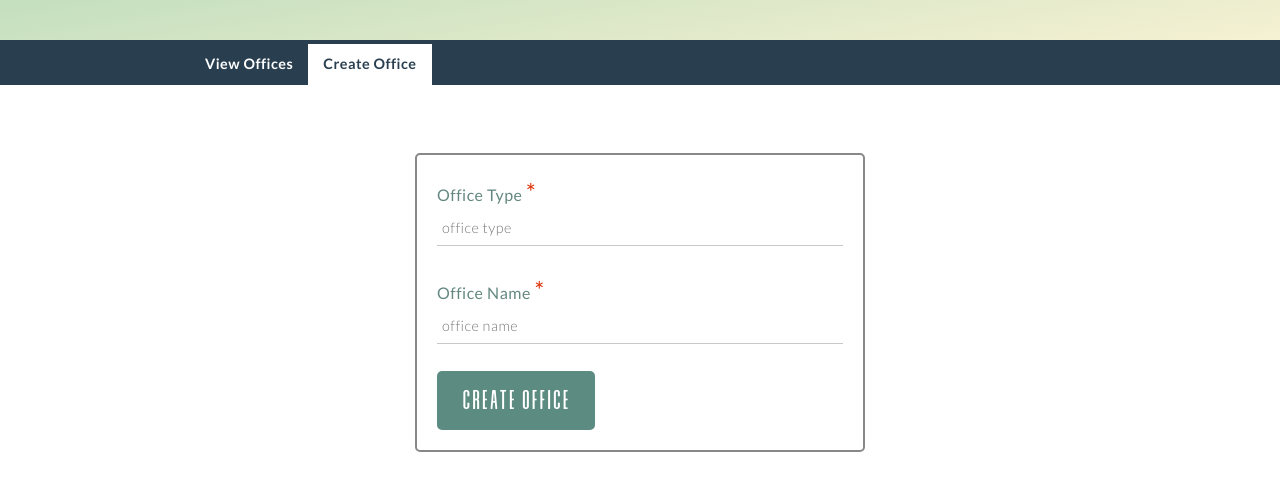
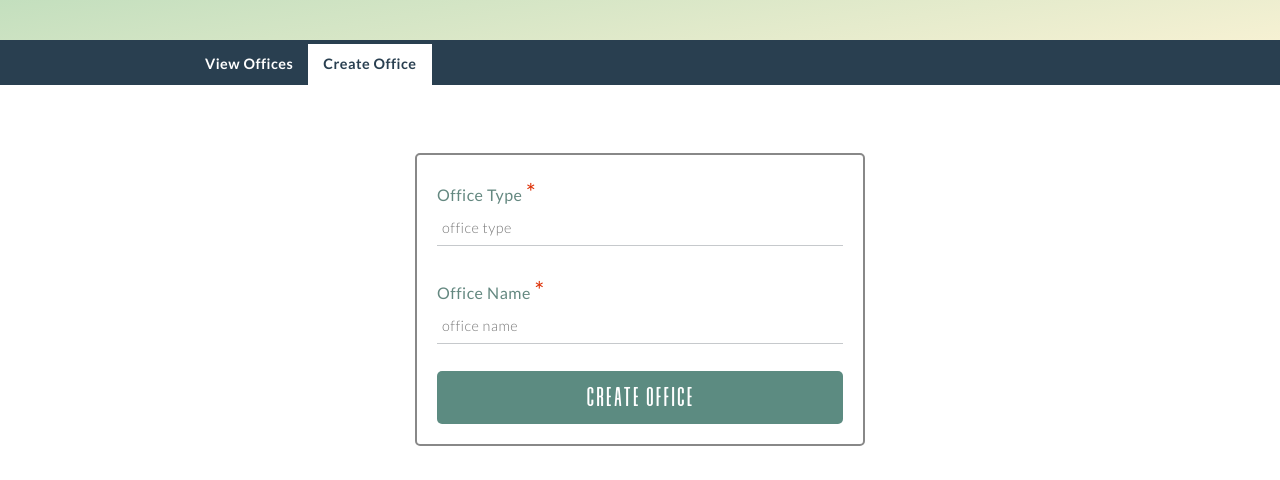
Before and after one commit to abdulfatai360/politico, a plain HTML site: page ui/admin/offices.html in a window 1280 px wide. Both pictures are taken after a click on the item "Create Office". Shown: the part 228-708 px from the top of the page. Drawn offline with Linux system fonts and the light colour scheme.

Commit message:
[Fix #163566704] Set form buttons to full width

```diff
--- a/ui/css/app.css
+++ b/ui/css/app.css
@@ -169,7 +169,7 @@ p a {
 .btn-default {
 	border: 0;
 	background: #5c8b81;
-	padding: 9px 25px;
+	padding: 6px 20px;
 }
 
 .btn-default:hover {
@@ -180,12 +180,17 @@ p a {
   color: #271557;
   background-color: #99bad3;
 	border: 1px solid;
-	padding: 9px 25px;
+	padding: 6px 20px;
 }
 
 .btn-cta:hover{
   background-color: #271557;
   color: #99bad3;
+}
+
+.form-btn {
+  font-size: 1.7em;
+  width: 100%;
 }
 
 /* Form general styles */
--- a/ui/css/login.css
+++ b/ui/css/login.css
@@ -52,10 +52,6 @@ input::placeholder {
   letter-spacing: 0.5px;
 }
 
-.form-btn {
-  font-size: 1.5em;
-}
-
 /* Responsive style rules */
 @media (min-width: 700px) {
   .img-plus-form-container {
--- a/ui/css/offices.css
+++ b/ui/css/offices.css
@@ -169,10 +169,6 @@ input::placeholder {
   letter-spacing: 0.5px;
 }
 
-.form-btn {
-  font-size: 1.7em;
-}
-
 /* Responsive styles */
 
 @media (min-width: 691px) {
--- a/ui/css/parties.css
+++ b/ui/css/parties.css
@@ -177,10 +177,6 @@ input::placeholder {
   letter-spacing: 0.5px;
 }
 
-.form-btn {
-  font-size: 1.7em;
-}
-
 /* Styles for party full view section */
 
 .party-full-view {
--- a/ui/css/run-election.css
+++ b/ui/css/run-election.css
@@ -112,7 +112,3 @@ textarea {
 textarea:focus {
   border-color: #316396;
 }
-
-.form-btn {
-  font-size: 1.5em;
-}
--- a/ui/css/signup.css
+++ b/ui/css/signup.css
@@ -80,7 +80,3 @@ input::placeholder {
 .admin-user .admin-field {
   max-height: 300px;
 }
-
-.form-btn {
-  font-size: 1.5em;
-}
```
